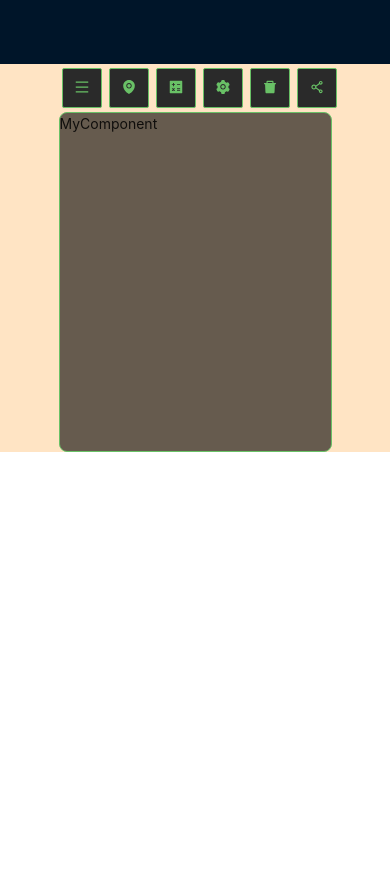
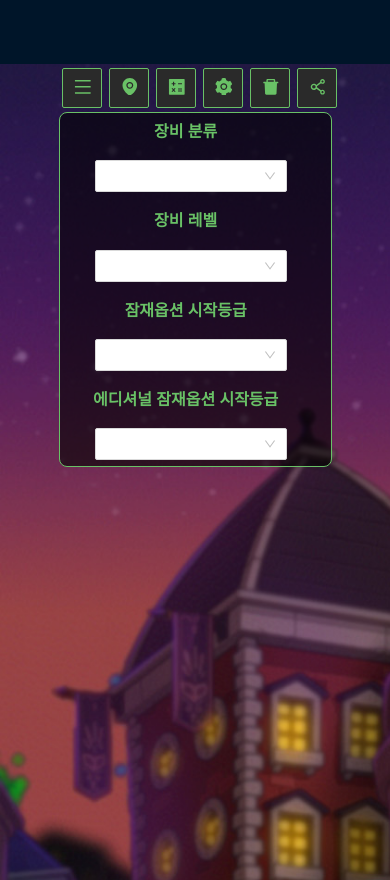
Before and after one commit to jungpyolee/maple_cube_simulator_clone, a React (Create React App) app: page / in a window 390 px wide. Shown: the top 880 px of the page. Before the commit the page ends 844 px from the top, so only its background shows below. Built offline with nearby package versions, Linux system fonts and the light colour scheme.

Commit message:
weaponselection responsive edit

```diff
--- a/src/App.css
+++ b/src/App.css
@@ -1,5 +1,8 @@
 @import "~antd/dist/antd.css";
 
 .App {
-  background-color: bisque;
+  background-image: url(./images/rehelen.jpg);
+  background-repeat: no-repeat;
+  background-size: cover;
+  height: 1000px;
 }
--- a/src/components/Main/Cube/Cube.js
+++ b/src/components/Main/Cube/Cube.js
@@ -1,7 +1,12 @@
 import React from "react";
 import "../../../stylesheet/Cube.css";
+import CubeWeaponSelection from "./Cube_Weapon_Selection/CubeWeaponSelection";
 function Cube() {
-  return <div className="cube_body">MyComponent</div>;
+  return (
+    <div className="cube_body">
+      <CubeWeaponSelection />
+    </div>
+  );
 }
 
 export default Cube;
--- /dev/null
+++ b/src/components/Main/Cube/Cube_Weapon_Selection/CubeWeaponSelection.js
@@ -0,0 +1,47 @@
+import { Select, Col, Row } from "antd";
+import React from "react";
+import "../../../../stylesheet/CubeWeaponSelection.css";
+
+function CubeWeaponSelection() {
+  return (
+    <Row gutter={[16, 16]} className="weaponSelection_body">
+      <Col lg={6} xs={24}>
+        <div className="weaponSelection_text">장비 분류</div>
+      </Col>
+      <Col lg={6} xs={24}>
+        {" "}
+        <div className="weaponSelection_box weapon_type">
+          <Select className="weaponSelection_select"></Select>
+        </div>{" "}
+      </Col>
+      <Col lg={6} xs={24}>
+        <div className="weaponSelection_text">장비 레벨</div>
+      </Col>
+      <Col lg={6} xs={24}>
+        <div className="weaponSelection_box weapon_level">
+          <Select className="weaponSelection_select"></Select>
+        </div>
+      </Col>
+      <Col lg={6} xs={24}>
+        <div className="weaponSelection_text">잠재옵션 시작등급</div>
+      </Col>
+      <Col lg={6} xs={24}>
+        <div className="weaponSelection_box option_tier">
+          <Select className="weaponSelection_select"></Select>
+        </div>
+      </Col>
+
+      <Col lg={6} xs={24}>
+        <div className="weaponSelection_text">에디셔널 잠재옵션 시작등급</div>
+      </Col>
+      <Col lg={6} xs={24}>
+        {" "}
+        <div className="weaponSelection_box additional_option_tier">
+          <Select className="weaponSelection_select"></Select>
+        </div>
+      </Col>
+    </Row>
+  );
+}
+
+export default CubeWeaponSelection;
--- a/src/stylesheet/Cube.css
+++ b/src/stylesheet/Cube.css
@@ -1,7 +1,7 @@
 .cube_body {
-  height: 340px;
   border: 1px solid #69c166;
   border-radius: 8px;
   margin: 0 15%;
   background-color: rgba(0, 0, 0, 0.6);
+  padding: 1%;
 }
--- /dev/null
+++ b/src/stylesheet/CubeWeaponSelection.css
@@ -0,0 +1,24 @@
+.weaponSelection_body {
+  width: 90%;
+  padding: 1%;
+  padding-left: 10%;
+  color: #69c166;
+  margin: 0 auto;
+}
+
+.weaponSelection_box {
+}
+
+.weaponSelection_text {
+  font-size: 1rem;
+  font-weight: 700;
+  text-align: center;
+  word-break: keep-all;
+}
+.weaponSelection_select {
+  margin-left: 5px;
+  width: 100%;
+}
+
+.weapon_type {
+}
--- a/src/stylesheet/Navbar.css
+++ b/src/stylesheet/Navbar.css
@@ -20,6 +20,7 @@
   border-color: #69c166;
   background-color: #2a2a2a;
   color: #69c166;
+  font-size: 1.1rem;
 }
 
 .nav_left_button:hover {
```
Also changed, not shown: src/images/rehelen.jpg (added).
